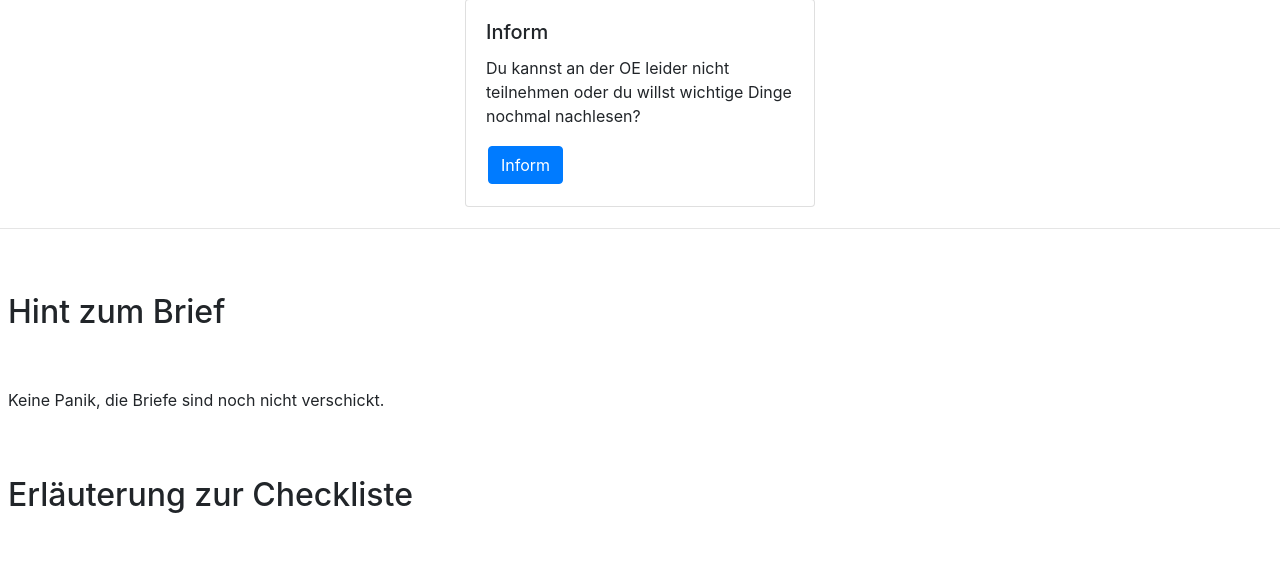
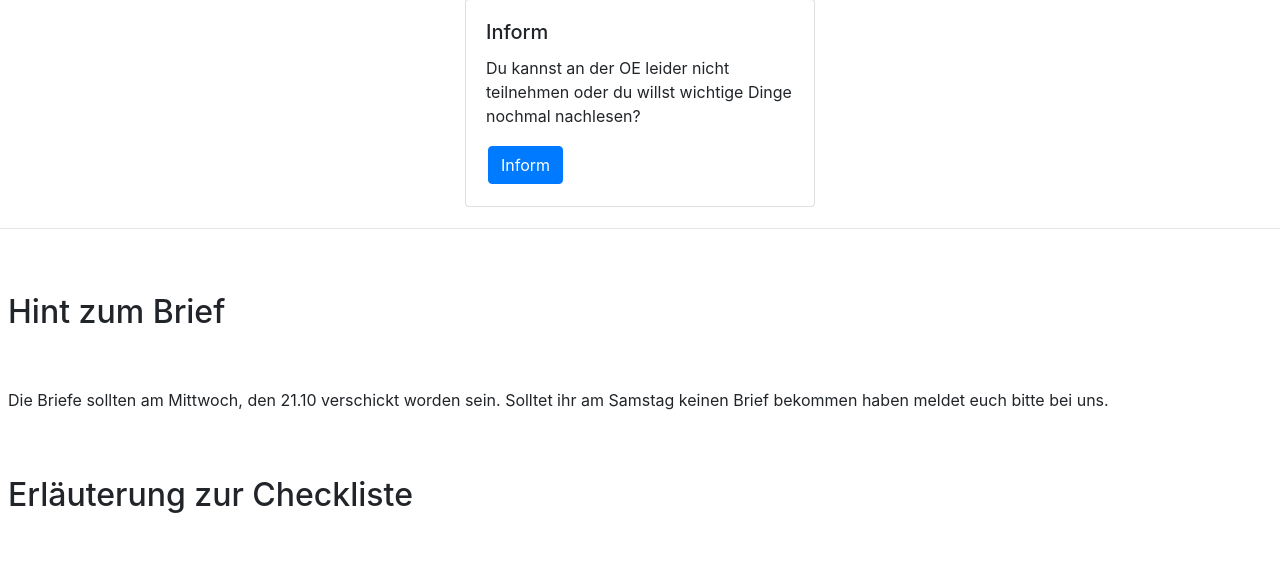
Before and after one commit to GinaMuuss/oe-2020, a Flask app: page / in a window 1280 px wide. Shown: the part 1246-1825 px from the top of the page. Run offline with Flask 2, Linux system fonts and the light colour scheme; some libraries are stand-ins or nearby versions.

Commit message:
updated letters send

```diff
--- a/templates/index.html
+++ b/templates/index.html
@@ -75,7 +75,7 @@
 		<section class="px-2">
 			<h2 class="py-5">Hint zum Brief</h2>
 			<p>
-				Keine Panik, die Briefe sind noch nicht verschickt.
+				Die Briefe sollten am Mittwoch, den 21.10 verschickt worden sein. Solltet ihr am Samstag keinen Brief bekommen haben meldet euch bitte bei uns.
 			</p>
 		</section>
 		<section class="px-2">
--- a/templates/register.html
+++ b/templates/register.html
@@ -30,7 +30,7 @@
 				<input type="string" class="form-control" id="token" aria-describedby="tokenHelp"
 					placeholder="Enter token" name="token">
 				<small id="tokenHelp" class="form-text text-muted">Dieser Token steht auf dem Brief, den du von uns
-					erhalten wirst (Wir &auml;ndern den Text hier, sobald die Briefe versendet wurden). Solltest du keinen haben schreib uns bitte eine E-Mail.</small>
+					erhalten wirst (Die Briefe sollten am Mittwoch den 21.10 verschickt worden sein). Solltest du bis Samstag keinen haben schreib uns bitte eine E-Mail.</small>
 			</div>
 			<div class="checkbox">
 				<label>
```
